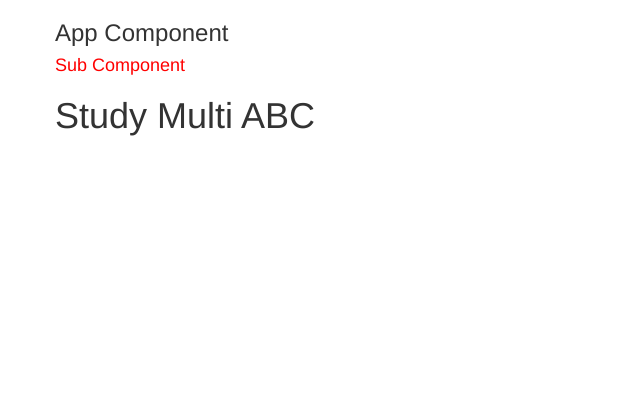
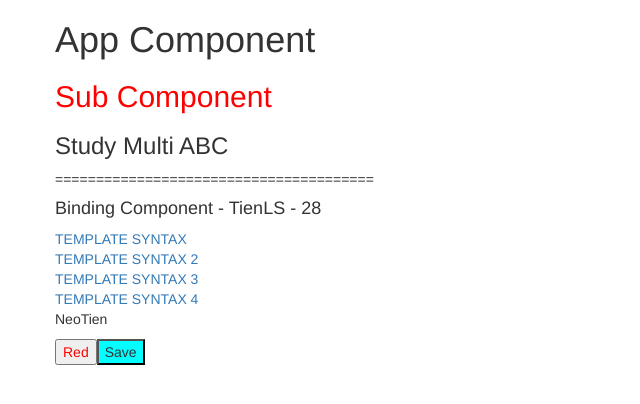
Before and after one commit to tien2000/angular4x-zendvn, an Angular app in the folder tls-first-app/: page / in a window 1280 px wide. Shown: the top 404 px of the page, without its empty margins (0-640 px from the left). Built offline with nearby package versions, Linux system fonts and the light colour scheme.

Commit message:
Chương 2:: 2.3: Template Syntax: 1-2: Interpolation -> Style.

```diff
--- a/tls-first-app/src/project-two/app.component.ts
+++ b/tls-first-app/src/project-two/app.component.ts
@@ -2,9 +2,10 @@ import { Component } from '@angular/core';
 
 @Component({
   selector: 'tls-app',
-  template: `<h3>App Component</h3>
+  template: `<h1>App Component</h1>
               <tls-sub>Loading...</tls-sub>
-              <tls-study-multi-abc>Loading...</tls-study-multi-abc>`
+              <tls-study-multi-abc></tls-study-multi-abc>
+              <tls-binding></tls-binding>`
 })
 
 export class AppComponent {
--- a/tls-first-app/src/project-two/app.module.ts
+++ b/tls-first-app/src/project-two/app.module.ts
@@ -5,13 +5,15 @@ import { NgModule } from '@angular/core';
 import { AppComponent } from './app.component';
 import { SubComponent } from "./multi-component/sub.component";
 import { StudyMultiAbcComponent } from "./multi-component/study-multi-abc.component";
+import { BindingComponent } from "./binding/binding.component";
 
 
 @NgModule({
   declarations: [
     AppComponent,
     SubComponent,
-    StudyMultiAbcComponent
+    StudyMultiAbcComponent,
+    BindingComponent
   ],
   imports: [
     BrowserModule
--- /dev/null
+++ b/tls-first-app/src/project-two/binding/binding.component.html
@@ -0,0 +1,15 @@
+=======================================
+<h4>{{ title }} - {{ showInfo() }}</h4>
+
+<!-- Attribute -->
+<a href="{{ link }}">TEMPLATE SYNTAX</a><br>
+<a [href] = "link">TEMPLATE SYNTAX 2</a><br>
+<a bind-href = "link">TEMPLATE SYNTAX 3</a><br>
+<a [attr.href] = "link">TEMPLATE SYNTAX 4</a><br>
+
+<!-- Class -->
+<p [class.title] = "isActive">NeoTien</p>
+
+
+<button [style.color]="isActive ? 'red': 'green'">Red</button>
+<button [style.background-color]="isActive ? 'cyan': 'grey'" >Save</button>
--- /dev/null
+++ b/tls-first-app/src/project-two/binding/binding.component.ts
@@ -0,0 +1,17 @@
+import { Component } from '@angular/core';
+
+@Component({
+    moduleId : module.id,
+    selector: 'tls-binding',
+    templateUrl: './binding.component.html'
+})
+export class BindingComponent {
+    title : string = "Binding Component";
+    personObj : any = {name : 'TienLS', age : 28};
+    link : string = "https://angular.io/guide/template-syntax";
+    isActive: boolean = true;
+
+    showInfo(): string{
+        return this.personObj.name + " - " + this.personObj.age;
+    }
+}
--- a/tls-first-app/src/project-two/multi-component/study-multi-abc.component.ts
+++ b/tls-first-app/src/project-two/multi-component/study-multi-abc.component.ts
@@ -2,7 +2,7 @@ import { Component } from '@angular/core';
 
 @Component({
     selector: 'tls-study-multi-abc',
-    template: `<h1>Study Multi ABC</h1>`
+    template: `<h3>Study Multi ABC</h3>`
 })
 
 export class StudyMultiAbcComponent {
--- a/tls-first-app/src/project-two/multi-component/sub.component.ts
+++ b/tls-first-app/src/project-two/multi-component/sub.component.ts
@@ -2,7 +2,7 @@ import { Component } from '@angular/core';
 
 @Component({
     selector: 'tls-sub',
-    template: `<h4 style="color: red;">Sub Component</h4>`
+    template: `<h2 style="color: red;">Sub Component</h2>`
 })
 
 export class SubComponent {
```
